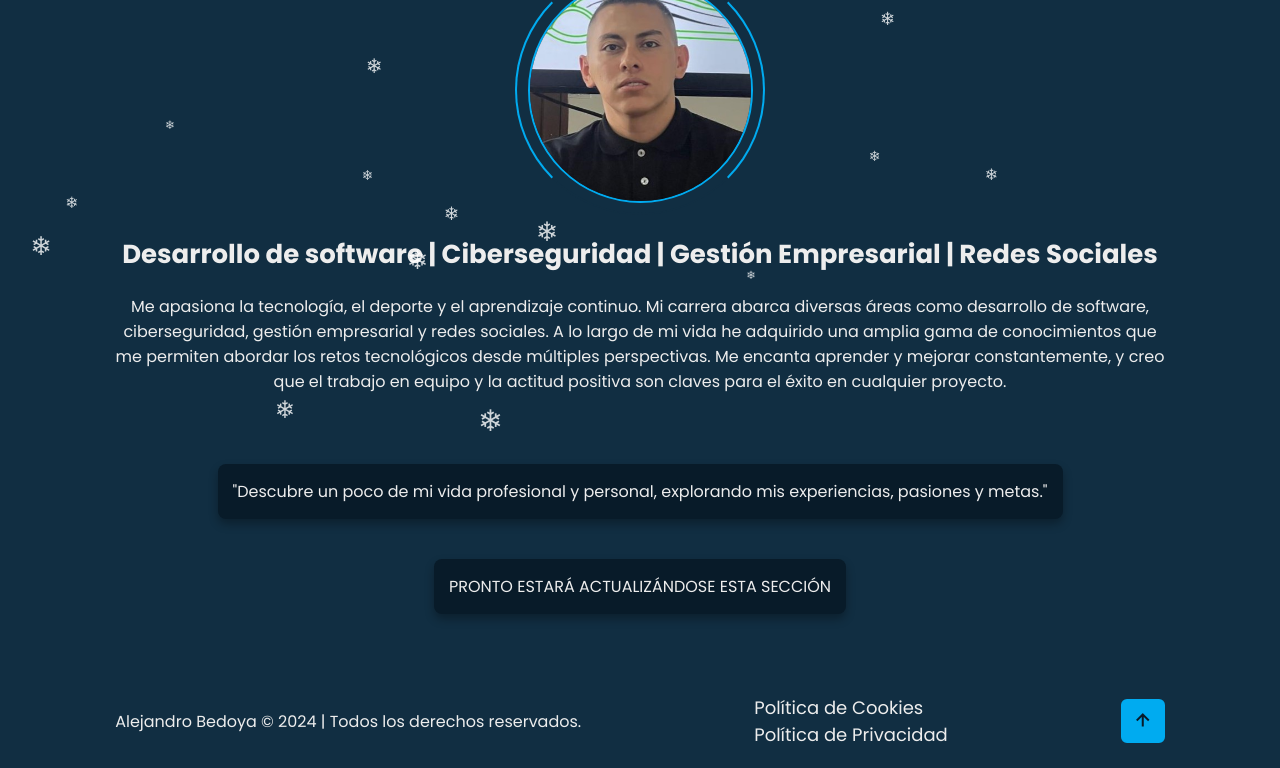
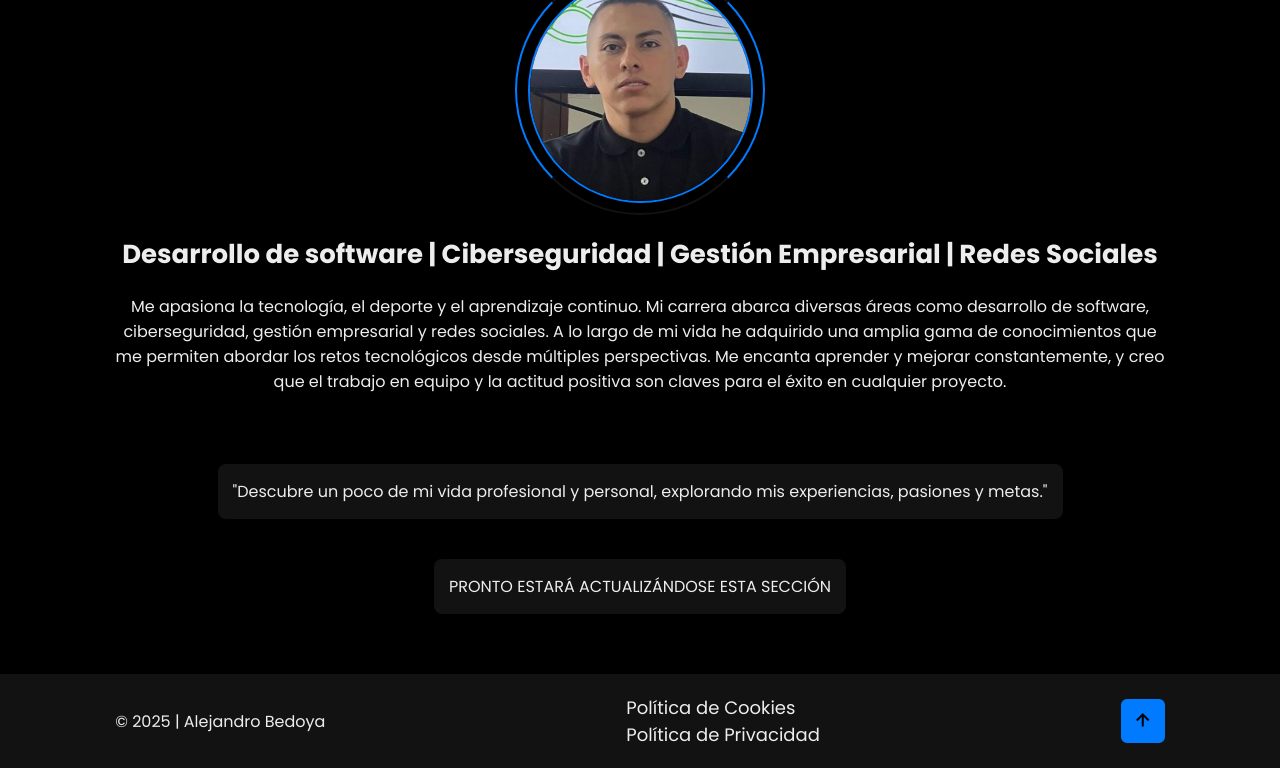
Before and after one commit to Alejandro-Bedoya/alejandrobedoya, a plain HTML site: page sobre-mi.html in a window 1280 px wide. Shown: the part 260-1028 px from the top of the page. Drawn offline with nearby package versions, Linux system fonts and the light colour scheme.

Commit message:
Add files via upload

```diff
--- a/sobre-mi.html
+++ b/sobre-mi.html
@@ -24,10 +24,10 @@
         }
 
         :root {
-            --bg-color: #081b29;
-            --scond-bg-color: #112e42;
+            --bg-color: #000000;
+            --scond-bg-color: #121212;
             --text-color: #ededed;
-            --main-color: #00abf0;
+            --main-color: #007BFF;
         }
 
         html {
@@ -99,7 +99,7 @@
             align-items: center;
             flex-direction: column;
             gap: 2rem;
-            background: var(--scond-bg-color);
+            background: var(--bg-color);
             padding-bottom: 6rem;
         }
 
@@ -323,7 +323,7 @@
         .about-note {
             margin-top: 2rem;
             padding: 1.5rem;
-            background: var(--bg-color);
+            background: var(--scond-bg-color);
             color: var(--text-color);
             font-size: 1.6rem;
             text-align: center;
@@ -537,6 +537,7 @@
             <a href="index.html#sobremi">Sobre Mi</a>
             <a href="index.html#educacion">Educación</a>
             <a href="index.html#habilidades">Habilidades</a>
+            <a href="index.html#servicios">Servicios</a>
             <a href="index.html#contacto">Contacto</a>
             <span class="active-nav"></span>
         </nav>
@@ -573,7 +574,7 @@
     <!-- FOOTER -->
     <footer class="footer">
         <div class="footer-text">
-            <p>Alejandro Bedoya &copy; 2024 | Todos los derechos reservados.</p>
+            <p> &copy; 2025 | Alejandro Bedoya</p>
         </div>
         <div class="footer-links">
             <a href="politica-cookies.html">Política de Cookies</a>
@@ -586,8 +587,8 @@
     </footer>
 
 
-    <div id="snow-container"></div>
-    <!--<div id="fireworks-container"></div>-->
+    <!--<div id="snow-container"></div>-->
+    <div id="fireworks-container"></div>
 
 
     <script src="index.js"></script>
--- a/styles.css
+++ b/styles.css
@@ -12,10 +12,10 @@
 }
 
 :root {
-    --bg-color: #081b29;
-    --scond-bg-color: #112e42;
+    --bg-color: #000000;
+    --scond-bg-color: #121212;
     --text-color: #ededed;
-    --main-color: #00abf0;
+    --main-color: #007BFF;
 }
 
 html {
```
Also changed, not shown: index.html (+4 -4 lines), politica-cookies.html (+7 -6 lines), politica-privacidad.html (+7 -6 lines).
